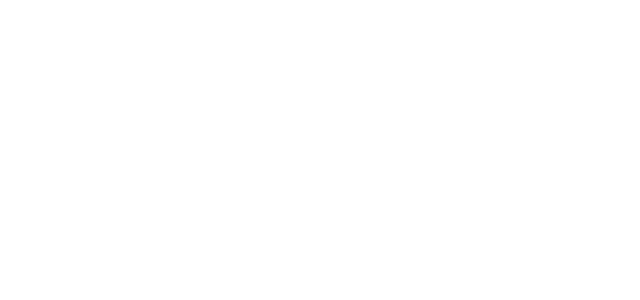
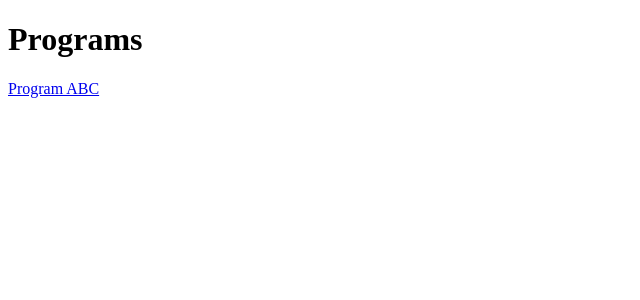
Before and after one commit to hazimco/radio-app, a React (Vite) app: page /channel in a window 1280 px wide. Shown: the top 300 px of the page, without its empty margins (0-640 px from the left). Built offline with nearby package versions, Linux system fonts and the light colour scheme.

Commit message:
setting up routes and creating components

```diff
--- a/package.json
+++ b/package.json
@@ -11,7 +11,8 @@
   },
   "dependencies": {
     "react": "^18.2.0",
-    "react-dom": "^18.2.0"
+    "react-dom": "^18.2.0",
+    "react-router-dom": "^6.23.0"
   },
   "devDependencies": {
     "@types/react": "^18.2.66",
--- a/src/App.jsx
+++ b/src/App.jsx
@@ -1,5 +1,17 @@
+import { Routes, Route } from "react-router-dom";
+
+import Start from "./components/Start";
+import Programs from "./components/Programs";
+import Episodes from "./components/Episodes";
+
 const App = () => {
-  return <div></div>;
+  return (
+    <Routes>
+      <Route path="/" element={<Start />} />
+      <Route path="/channel" element={<Programs />} />
+      <Route path="/channel/episodes/:id" element={<Episodes />} />
+    </Routes>
+  );
 };
 
 export default App;
--- /dev/null
+++ b/src/components/Episodes.jsx
@@ -0,0 +1,9 @@
+const Episodes = () => {
+  return (
+    <div>
+      <h1>Episodes</h1>
+    </div>
+  );
+};
+
+export default Episodes;
--- /dev/null
+++ b/src/components/Programs.jsx
@@ -0,0 +1,12 @@
+import { Link } from "react-router-dom";
+
+const Programs = () => {
+  return (
+    <div>
+      <h1>Programs</h1>
+      <Link to={"/channel/episodes/abc"}>Program ABC</Link>
+    </div>
+  );
+};
+
+export default Programs;
--- /dev/null
+++ b/src/components/Start.jsx
@@ -0,0 +1,12 @@
+import { Link } from "react-router-dom";
+
+const Start = () => {
+  return (
+    <div>
+      <h1>Radio app</h1>
+      <Link to={"/channel"}>Get started</Link>
+    </div>
+  );
+};
+
+export default Start;
--- a/src/main.jsx
+++ b/src/main.jsx
@@ -1,9 +1,12 @@
 import React from "react";
 import ReactDOM from "react-dom/client";
+import { BrowserRouter } from "react-router-dom";
 import App from "./App.jsx";
 
 ReactDOM.createRoot(document.getElementById("root")).render(
   <React.StrictMode>
-    <App />
+    <BrowserRouter>
+      <App />
+    </BrowserRouter>
   </React.StrictMode>
 );
```
Also changed, not shown: 1 other file (tests, documents, lock files or other folders).
